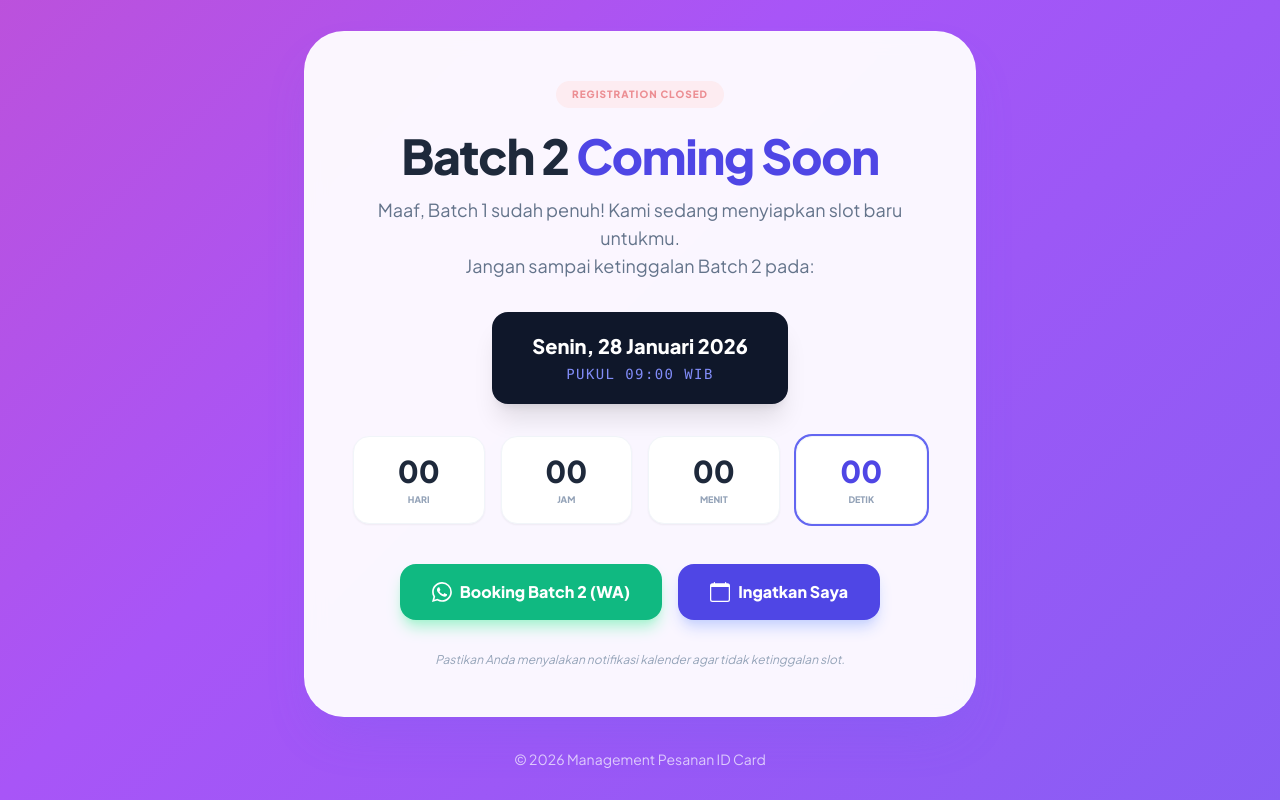
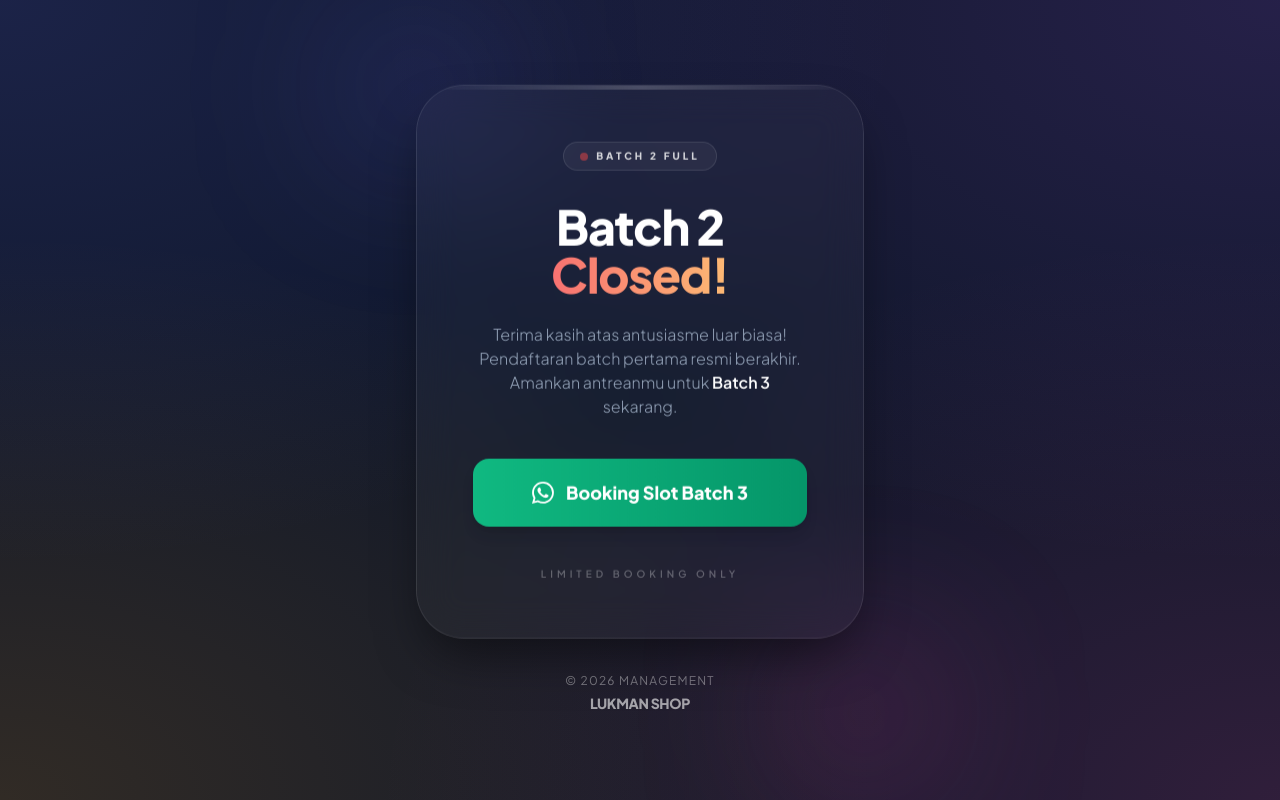
Before and after one commit to Rentalhtkraksaan/uki-tutup, a plain HTML site: page index.html in a window 1280 px wide. Drawn offline with nearby package versions, Linux system fonts and the light colour scheme.

Commit message:
Update index.html

```diff
--- a/index.html
+++ b/index.html
@@ -3,127 +3,93 @@
 <head>
     <meta charset="UTF-8">
     <meta name="viewport" content="width=device-width, initial-scale=1.0">
-    <title>Pendaftaran Ditutup - Batch 2 Segera Hadir</title>
+    <title>Batch 1 Closed - Booking Batch 2</title>
     <script src="https://cdn.tailwindcss.com"></script>
-    <link href="https://fonts.googleapis.com/css2?family=Plus+Jakarta+Sans:wght@400;600;800&display=swap" rel="stylesheet">
+    <link href="https://fonts.googleapis.com/css2?family=Plus+Jakarta+Sans:wght@300;400;600;800&display=swap" rel="stylesheet">
     <style>
-        body { font-family: 'Plus Jakarta Sans', sans-serif; }
+        body {
+            font-family: 'Plus Jakarta Sans', sans-serif;
+            background-color: #0f172a;
+        }
         .glass {
-            background: rgba(255, 255, 255, 0.95);
-            backdrop-filter: blur(10px);
-            border: 1px solid rgba(255, 255, 255, 0.2);
+            background: rgba(255, 255, 255, 0.03);
+            backdrop-filter: blur(20px);
+            border: 1px solid rgba(255, 255, 255, 0.1);
+            box-shadow: 0 25px 50px -12px rgba(0, 0, 0, 0.5);
         }
-        .bg-animated {
-            background: linear-gradient(-45deg, #6366f1, #a855f7, #ec4899, #f59e0b);
-            background-size: 400% 400%;
-            animation: gradient 15s ease infinite;
+        .bg-mesh {
+            background-color: #0f172a;
+            background-image:
+                radial-gradient(at 0% 0%, rgba(99, 102, 241, 0.15) 0px, transparent 50%),
+                radial-gradient(at 100% 0%, rgba(168, 85, 247, 0.15) 0px, transparent 50%),
+                radial-gradient(at 100% 100%, rgba(236, 72, 153, 0.15) 0px, transparent 50%),
+                radial-gradient(at 0% 100%, rgba(245, 158, 11, 0.15) 0px, transparent 50%);
         }
-        @keyframes gradient {
-            0% { background-position: 0% 50%; }
-            50% { background-position: 100% 50%; }
-            100% { background-position: 0% 50%; }
+        .btn-grad {
+            background: linear-gradient(90deg, #10b981 0%, #059669 100%);
+            transition: all 0.3s ease;
+        }
+        .btn-grad:hover {
+            box-shadow: 0 0 20px rgba(16, 185, 129, 0.4);
+            transform: translateY(-2px);
+        }
+        .floating {
+            animation: floating 6s ease-in-out infinite;
+        }
+        @keyframes floating {
+            0% { transform: translateY(0px); }
+            50% { transform: translateY(-10px); }
+            100% { transform: translateY(0px); }
         }
     </style>
 </head>
-<body class="bg-animated min-h-screen flex items-center justify-center p-4 md:p-6">
-    <div class="max-w-2xl w-full text-center">
-        <div class="glass rounded-[2.5rem] p-6 md:p-12 shadow-2xl shadow-indigo-500/20">
+<body class="bg-mesh min-h-screen flex items-center justify-center p-6 overflow-hidden">
 
-            <div class="mb-6 inline-block bg-red-100 text-red-600 text-[10px] font-bold px-4 py-1.5 rounded-full uppercase tracking-widest animate-pulse">
-                Registration Closed
+    <div class="max-w-md w-full text-center relative">
+        <div class="absolute -top-20 -left-20 w-40 h-40 bg-indigo-500/20 rounded-full blur-[80px]"></div>
+        <div class="absolute -bottom-20 -right-20 w-40 h-40 bg-pink-500/20 rounded-full blur-[80px]"></div>
+
+        <div class="glass floating rounded-[3rem] p-10 md:p-14 relative z-10 overflow-hidden">
+            <div class="absolute top-0 left-0 w-full h-1 bg-gradient-to-r from-transparent via-white/20 to-transparent"></div>
+
+            <div class="mb-8 inline-flex items-center gap-2 bg-white/5 border border-white/10 text-white/80 text-[10px] font-bold px-4 py-1.5 rounded-full uppercase tracking-[0.3em]">
+                <span class="w-2 h-2 bg-red-500 rounded-full animate-pulse"></span>
+                Batch 2 Full
             </div>
 
-            <h1 class="text-3xl md:text-5xl font-extrabold text-slate-800 mb-4 tracking-tight">
-                Batch 2 <span class="text-indigo-600">Coming Soon</span>
+            <h1 class="text-4xl md:text-5xl font-extrabold text-white mb-6 tracking-tight">
+                Batch 2 <br><span class="text-transparent bg-clip-text bg-gradient-to-r from-red-400 to-orange-300">Closed!</span>
             </h1>
 
-            <p class="text-slate-500 text-sm md:text-lg mb-8 leading-relaxed">
-                Maaf, Batch 1 sudah penuh! Kami sedang menyiapkan slot baru untukmu. <br class="hidden md:block"> Jangan sampai ketinggalan Batch 2 pada:
+            <p class="text-slate-400 text-sm md:text-base mb-10 leading-relaxed font-light">
+                Terima kasih atas antusiasme luar biasa! Pendaftaran batch pertama resmi berakhir. Amankan antreanmu untuk <span class="text-white font-semibold">Batch 3</span> sekarang.
             </p>
 
-            <div class="bg-slate-900 text-white py-5 px-10 rounded-2xl mb-8 inline-block shadow-xl transform transition hover:scale-105">
-                <p class="font-bold text-xl mb-1">Senin, 28 Januari 2026</p>
-                <p class="text-indigo-400 text-sm font-mono tracking-widest uppercase">Pukul 09:00 WIB</p>
+            <div class="relative group">
+                <a href="https://wa.me/6281252669990?text=Halo%20Lukman%2C%20saya%20mau%20booking%20slot%20untuk%20Batch%203"
+                   target="_blank"
+                   class="btn-grad flex items-center justify-center gap-3 text-white font-bold py-5 px-8 rounded-2xl shadow-lg text-lg">
+                    <svg xmlns="http://www.w3.org/2000/svg" width="22" height="22" fill="currentColor" viewBox="0 0 16 16">
+                        <path d="M13.601 2.326A7.854 7.854 0 0 0 7.994 0C3.627 0 .068 3.558.064 7.926c0 1.399.366 2.76 1.057 3.965L0 16l4.204-1.102a7.933 7.933 0 0 0 3.79.965h.004c4.368 0 7.926-3.558 7.93-7.93A7.898 7.898 0 0 0 13.6 2.326zM7.994 14.521a6.573 6.573 0 0 1-3.356-.92l-.24-.144-2.494.654.666-2.433-.156-.251a6.56 6.56 0 0 1-1.007-3.505c0-3.626 2.957-6.584 6.591-6.584a6.56 6.56 0 0 1 4.66 1.931 6.557 6.557 0 0 1 1.928 4.66c-.004 3.639-2.961 6.592-6.592 6.592zm3.615-4.934c-.197-.099-1.17-.578-1.353-.646-.182-.065-.315-.099-.445.099-.133.197-.513.646-.627.775-.114.133-.232.148-.43.05-.197-.1-.836-.308-1.592-.985-.59-.525-.985-1.175-1.103-1.372-.114-.198-.011-.304.088-.403.087-.088.197-.232.296-.346.1-.114.133-.198.198-.33.065-.134.034-.248-.015-.347-.05-.099-.445-1.076-.612-1.47-.16-.389-.323-.335-.445-.34-.114-.007-.247-.007-.38-.007a.729.729 0 0 0-.529.247c-.182.198-.691.677-.691 1.654 0 .977.71 1.916.81 2.049.098.133 1.394 2.132 3.383 2.992.47.205.84.326 1.129.418.475.152.904.129 1.246.08.38-.058 1.171-.48 1.338-.943.164-.464.164-.86.114-.943-.049-.084-.182-.133-.38-.232z"/>
+                    </svg>
+                    Booking Slot Batch 3
+                </a>
             </div>
 
-            <div class="grid grid-cols-4 gap-2 md:gap-4 mb-10">
-                <div class="bg-white border border-slate-100 p-3 md:p-4 rounded-2xl shadow-sm">
-                    <div id="days" class="text-xl md:text-3xl font-extrabold text-slate-800">00</div>
-                    <div class="text-[9px] uppercase text-slate-400 font-bold mt-1">Hari</div>
-                </div>
-                <div class="bg-white border border-slate-100 p-3 md:p-4 rounded-2xl shadow-sm">
-                    <div id="hours" class="text-xl md:text-3xl font-extrabold text-slate-800">00</div>
-                    <div class="text-[9px] uppercase text-slate-400 font-bold mt-1">Jam</div>
-                </div>
-                <div class="bg-white border border-slate-100 p-3 md:p-4 rounded-2xl shadow-sm">
-                    <div id="minutes" class="text-xl md:text-3xl font-extrabold text-slate-800">00</div>
-                    <div class="text-[9px] uppercase text-slate-400 font-bold mt-1">Menit</div>
-                </div>
-                <div class="bg-white border border-slate-100 p-3 md:p-4 rounded-2xl shadow-sm ring-2 ring-indigo-500">
-                    <div id="seconds" class="text-xl md:text-3xl font-extrabold text-indigo-600">00</div>
-                    <div class="text-[9px] uppercase text-slate-400 font-bold mt-1">Detik</div>
-                </div>
-            </div>
+            <p class="mt-10 text-[10px] text-white/30 font-semibold uppercase tracking-[0.4em]">
+                Limited Booking Only
+            </p>
+        </div>
 
-            <div class="flex flex-col md:flex-row gap-4 justify-center">
-                <a href="https://wa.me/6281252669990?text=Halo%20Lukman%2C%20saya%20ingin%20booking%20slot%20untuk%20PO-id%20card%20Batch%202"
-                    target="_blank"
-                   class="flex items-center justify-center gap-2 bg-emerald-500 hover:bg-emerald-600 text-white font-bold py-4 px-8 rounded-2xl transition-all hover:scale-105 active:scale-95 shadow-lg shadow-emerald-200">
-                    <svg xmlns="http://www.w3.org/2000/svg" width="20" height="20" fill="currentColor" viewBox="0 0 16 16"><path d="M13.601 2.326A7.854 7.854 0 0 0 7.994 0C3.627 0 .068 3.558.064 7.926c0 1.399.366 2.76 1.057 3.965L0 16l4.204-1.102a7.933 7.933 0 0 0 3.79.965h.004c4.368 0 7.926-3.558 7.93-7.93A7.898 7.898 0 0 0 13.6 2.326zM7.994 14.521a6.573 6.573 0 0 1-3.356-.92l-.24-.144-2.494.654.666-2.433-.156-.251a6.56 6.56 0 0 1-1.007-3.505c0-3.626 2.957-6.584 6.591-6.584a6.56 6.56 0 0 1 4.66 1.931 6.557 6.557 0 0 1 1.928 4.66c-.004 3.639-2.961 6.592-6.592 6.592zm3.615-4.934c-.197-.099-1.17-.578-1.353-.646-.182-.065-.315-.099-.445.099-.133.197-.513.646-.627.775-.114.133-.232.148-.43.05-.197-.1-.836-.308-1.592-.985-.59-.525-.985-1.175-1.103-1.372-.114-.198-.011-.304.088-.403.087-.088.197-.232.296-.346.1-.114.133-.198.198-.33.065-.134.034-.248-.015-.347-.05-.099-.445-1.076-.612-1.47-.16-.389-.323-.335-.445-.34-.114-.007-.247-.007-.38-.007a.729.729 0 0 0-.529.247c-.182.198-.691.677-.691 1.654 0 .977.71 1.916.81 2.049.098.133 1.394 2.132 3.383 2.992.47.205.84.326 1.129.418.475.152.904.129 1.246.08.38-.058 1.171-.48 1.338-.943.164-.464.164-.86.114-.943-.049-.084-.182-.133-.38-.232z"/></svg>
-                    Booking Batch 2 (WA)
-                </a>
-                <button onclick="addToCalendar()"
-                    class="flex items-center justify-center gap-2 bg-indigo-600 hover:bg-indigo-700 text-white font-bold py-4 px-8 rounded-2xl transition-all hover:scale-105 active:scale-95 shadow-lg shadow-indigo-200">
-                    <svg xmlns="http://www.w3.org/2000/svg" width="20" height="20" fill="currentColor" viewBox="0 0 16 16"><path d="M3.5 0a.5.5 0 0 1 .5.5V1h8V.5a.5.5 0 0 1 1 0V1h1a2 2 0 0 1 2 2v11a2 2 0 0 1-2 2H2a2 2 0 0 1-2-2V3a2 2 0 0 1 2-2h1V.5a.5.5 0 0 1 .5-.5zM1 4v10a1 1 0 0 0 1 1h12a1 1 0 0 0 1-1V4H1z"/></svg>
-                    Ingatkan Saya
-                </button>
-            </div>
-            <p class="mt-8 text-xs text-slate-400 italic">Pastikan Anda menyalakan notifikasi kalender agar tidak ketinggalan slot.</p>
+        <div class="mt-8 space-y-1">
+            <p class="text-white/40 text-xs font-medium uppercase tracking-widest">
+                &copy; 2026 Management
+            </p>
+            <p class="text-white/60 text-sm font-bold tracking-tight">
+                LUKMAN SHOP
+            </p>
         </div>
-        <p class="mt-8 text-white/70 text-sm">
-            &copy; 2026 Management Pesanan ID Card
-        </p>
     </div>
 
-    <script>
-        // TARGET WAKTU (26 Jan 2026 08:30)
-        const countDownDate = new Date("Jan 26, 2026 09:00:00").getTime();
-
-        const x = setInterval(function() {
-            const now = new Date().getTime();
-            const distance = countDownDate - now;
-
-            const days = Math.floor(distance / (1000 * 60 * 60 * 24));
-            const hours = Math.floor((distance % (1000 * 60 * 60 * 24)) / (1000 * 60 * 60));
-            const minutes = Math.floor((distance % (1000 * 60 * 60)) / (1000 * 60));
-            const seconds = Math.floor((distance % (1000 * 60)) / 1000);
-
-            document.getElementById("days").innerHTML = days < 10 ? "0" + days : days;
-            document.getElementById("hours").innerHTML = hours < 10 ? "0" + hours : hours;
-            document.getElementById("minutes").innerHTML = minutes < 10 ? "0" + minutes : minutes;
-            document.getElementById("seconds").innerHTML = seconds < 10 ? "0" + seconds : seconds;
-
-            if (distance < 0) {
-                clearInterval(x);
-                document.getElementById("days").innerHTML = "00";
-                document.getElementById("hours").innerHTML = "00";
-                document.getElementById("minutes").innerHTML = "00";
-                document.getElementById("seconds").innerHTML = "00";
-            }
-        }, 1000);
-
-        function addToCalendar() {
-            const title = encodeURIComponent("🚀 PEMBUKAAN BATCH 2 - ID CARD");
-            const details = encodeURIComponent("Segera daftar! Batch 2 sudah resmi dibuka sekarang.");
-            const location = encodeURIComponent("WhatsApp Admin / Website");
-
-            // Format ISO UTC untuk Google Calendar (26 Jan 2026 08:30 WIB = 01:30 UTC)
-            const startDate = "20260126T013000Z";
-            const endDate = "20260126T023000Z";
-
-            const calendarUrl = `https://www.google.com/calendar/render?action=TEMPLATE&text=${title}&dates=${startDate}/${endDate}&details=${details}&location=${location}&sf=true&output=xml`;
-            window.open(calendarUrl, '_blank');
-        }
-    </script>
 </body>
 </html>
```
